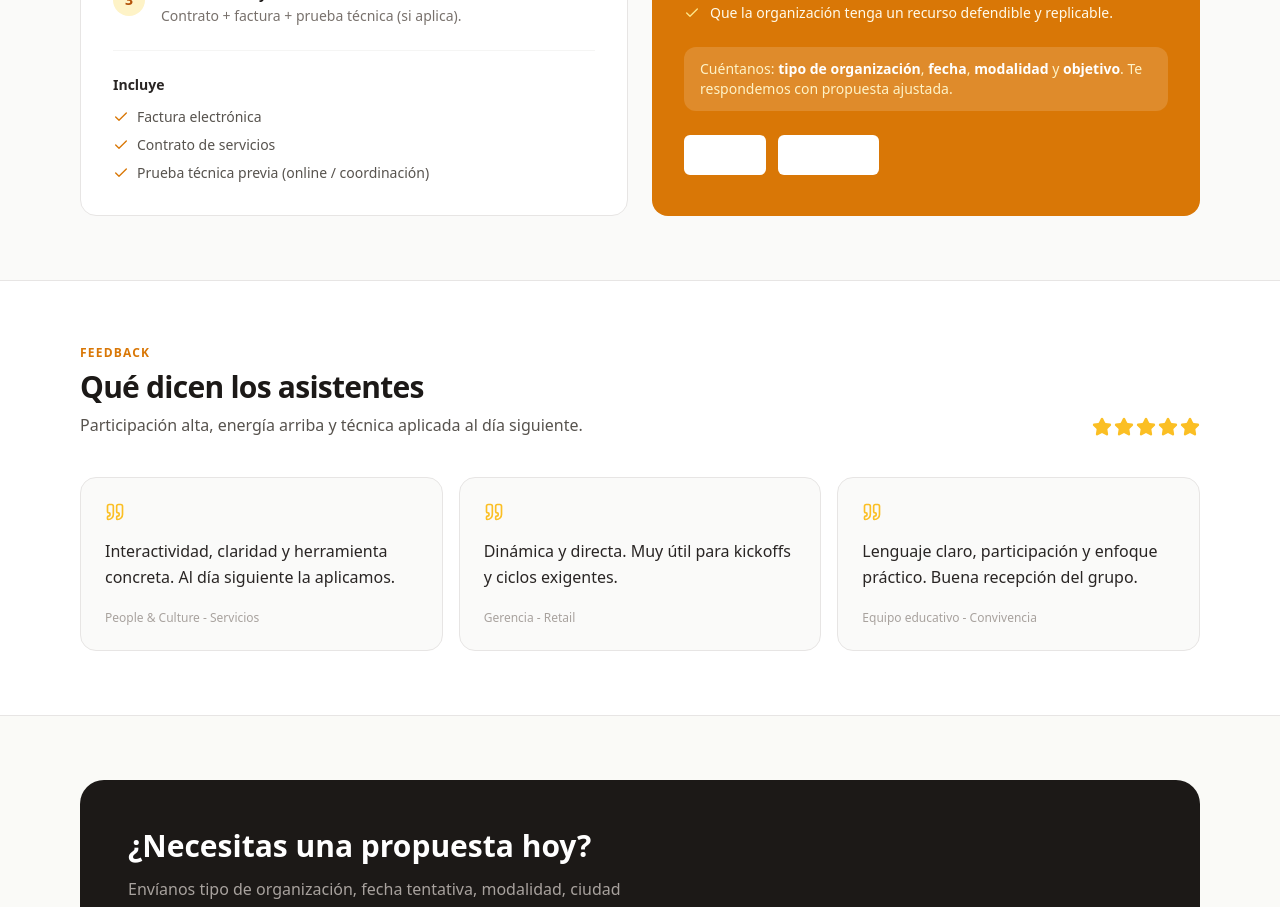
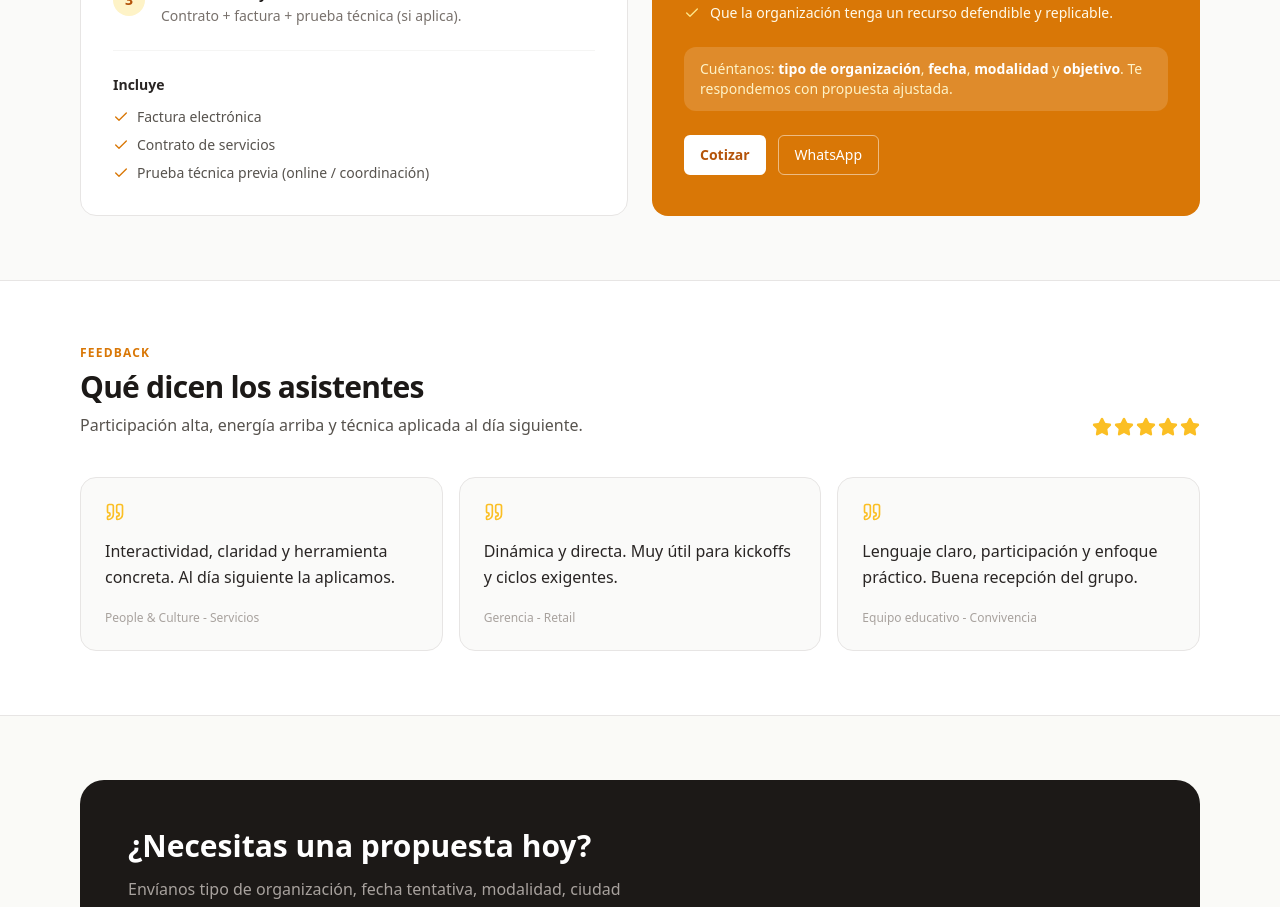
Before and after one commit to TronxGroup/Echevensko, a Next.js app: page / in a window 1280 px wide. Shown: the part 3940-4847 px from the top of the page. Built offline with nearby package versions, Linux system fonts and the light colour scheme.

Commit message:
Update page.tsx

```diff
--- a/app/page.tsx
+++ b/app/page.tsx
@@ -731,10 +731,10 @@ export default function MagiaImaginacionLanding() {
                   <strong className="text-white">objetivo</strong>. Te respondemos con propuesta ajustada.
                 </div>
                 <div className="flex flex-wrap gap-3">
-                  <Button asChild className="rounded-full bg-white text-amber-700 hover:bg-amber-50 border-0 font-semibold">
+                  <Button asChild className="rounded-full !bg-white !text-amber-700 hover:!bg-amber-50 border-0 font-semibold">
                     <a href="#contacto">Cotizar</a>
                   </Button>
-                  <Button asChild variant="outline" className="rounded-full border-white/40 text-white hover:bg-white/10">
+                  <Button asChild className="rounded-full !bg-transparent !text-white border border-white/50 hover:!bg-white/10 font-normal">
                     <a href="https://wa.me/56985012300?text=Hola%20quiero%20cotizar%20la%20charla%20La%20Magia%20de%20la%20Imaginaci%C3%B3n.%0ATipo%20de%20organizaci%C3%B3n:%20Empresa/Colegio/Fundaci%C3%B3n%0AObjetivo:%20__%0AFecha:%20__%0AModalidad:%20__%0ACiudad:%20__%0AAsistentes:%20__" rel="noopener">
                       WhatsApp
                     </a>
@@ -795,7 +795,7 @@ export default function MagiaImaginacionLanding() {
               <Button asChild size="lg" className="rounded-full bg-amber-500 hover:bg-amber-400 text-white border-0 font-semibold">
                 <a href="#contacto">Solicitar propuesta <ArrowRight className="ml-2 h-4 w-4" /></a>
               </Button>
-              <Button asChild size="lg" variant="outline" className="rounded-full border-stone-600 text-stone-300 hover:bg-stone-800 hover:text-white">
+              <Button asChild size="lg" className="rounded-full !bg-transparent !text-stone-300 border border-stone-600 hover:!bg-stone-800 hover:!text-white">
                 <a href="mailto:info@magiaimaginacion.cl?subject=Cotizaci%C3%B3n%20charla%20La%20Magia%20de%20la%20Imaginaci%C3%B3n">
                   Enviar email
                 </a>
```
